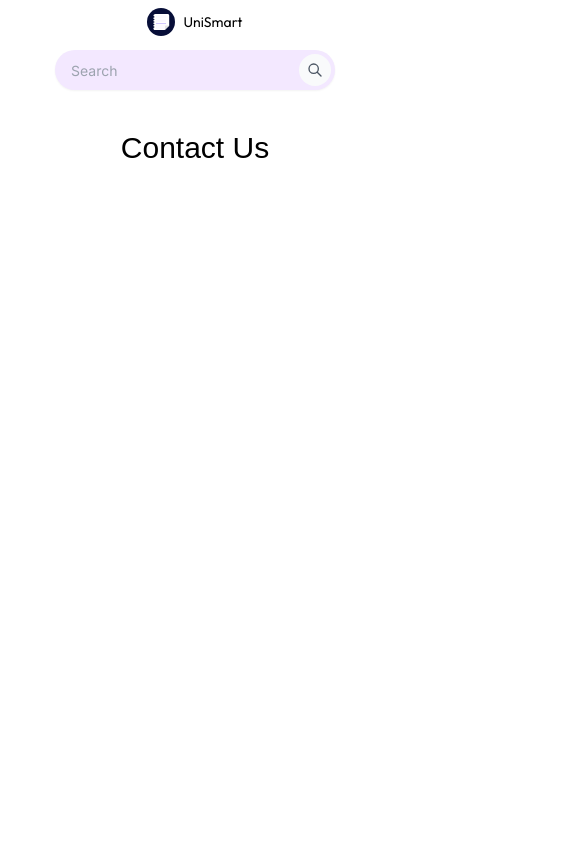
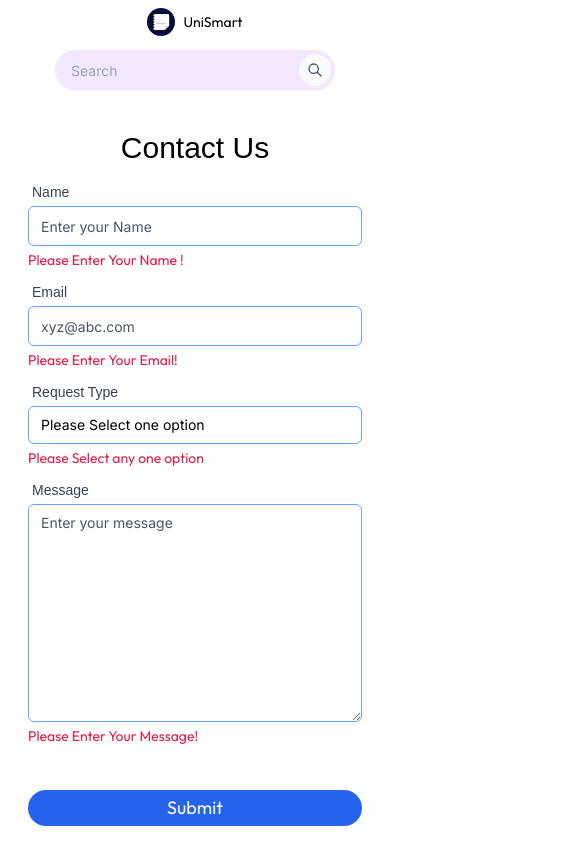
Before and after one commit to Jignesh220/smart-uni, a Next.js app: page /contact-us in a window 390 px wide. Shown: the top 844 px of the page, 585 px wide, since content can reach past the window. Built offline with nearby package versions, Linux system fonts and the light colour scheme; a web font is replaced by a local one.

Commit message:
make responsive contact page

```diff
--- a/app/contact-us/page.tsx
+++ b/app/contact-us/page.tsx
@@ -52,7 +52,7 @@ export default function Page() {
         </div>
         <form
           action=""
-          className="flex flex-col gap-3 px-96 mx-60"
+          className=" flex flex-col gap-3 md:px-96 md:mx-60 min-[0px]:mx-7"
           onSubmit={handleUploadData}
         >
           <div className="flex flex-col gap-1">
```
